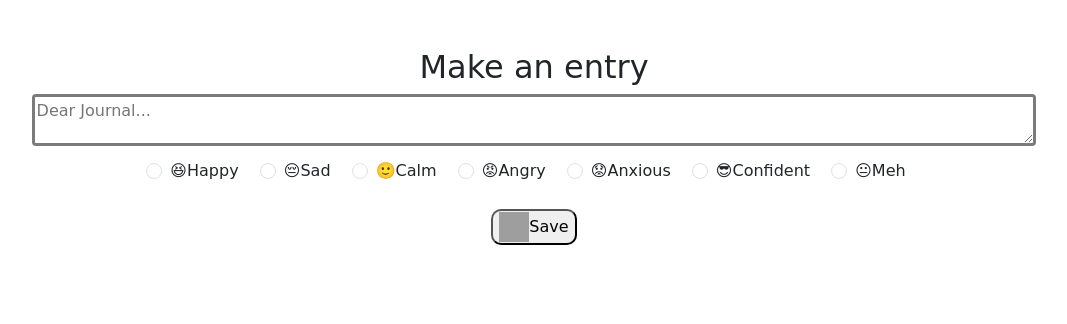
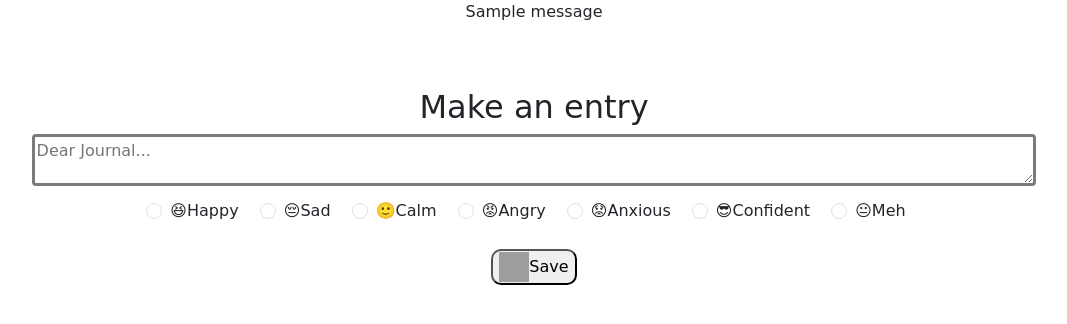
Before and after one commit to angelic-coder19/The_Accountable_Journal, a Flask app: page /home in a window 1280 px wide. Shown: the part 86-410 px from the top of the page, without its empty margins (106-1173 px from the left). Run offline with Flask 3, Linux system fonts and the light colour scheme; one stand-in notice (Sample message) is shown; some libraries are stand-ins or nearby versions; some web fonts are replaced; grey boxes are pictures that could not be loaded.

Commit message:
Add Flashed Message Feature - Add flashed message feature to display massages after redirect

```diff
--- a/templates/layout.html
+++ b/templates/layout.html
@@ -25,11 +25,20 @@
                         <a class="nav-link" href="#"><img class="icon" src="/static/icons/analytics_icon.svg"/><br>Analytics</a>
                         <a class="nav-link" href="#"><img class="icon" src="/static/icons/search_icon.svg"/><br>Search</a>
                         <a class="nav-link" href="#"><img class="icon" src="/static/icons/edit_notification_icon.svg"/><br>Customize</a>
-                        <a class="nav-link" href="#"><img class="icon" src="/static/icons/logout_icon.svg"/><br>Logout</a>
+                        <a class="nav-link" href="/logout"><img class="icon" src="/static/icons/logout_icon.svg"/><br>Logout</a>
                     </div>
                 </div>
             </div>
         </nav>
+        <div class="row text-center">
+            {% with messages = get_flashed_messages() %}
+                {% if messages %}
+                    {% for message in messages %}
+                        <p>{{ message |safe }}</p>
+                    {% endfor %}
+                {% endif %}
+            {% endwith %}
+        </div>
         <div class="container-fluid">
             {% block main %}
             {% endblock %}
```
